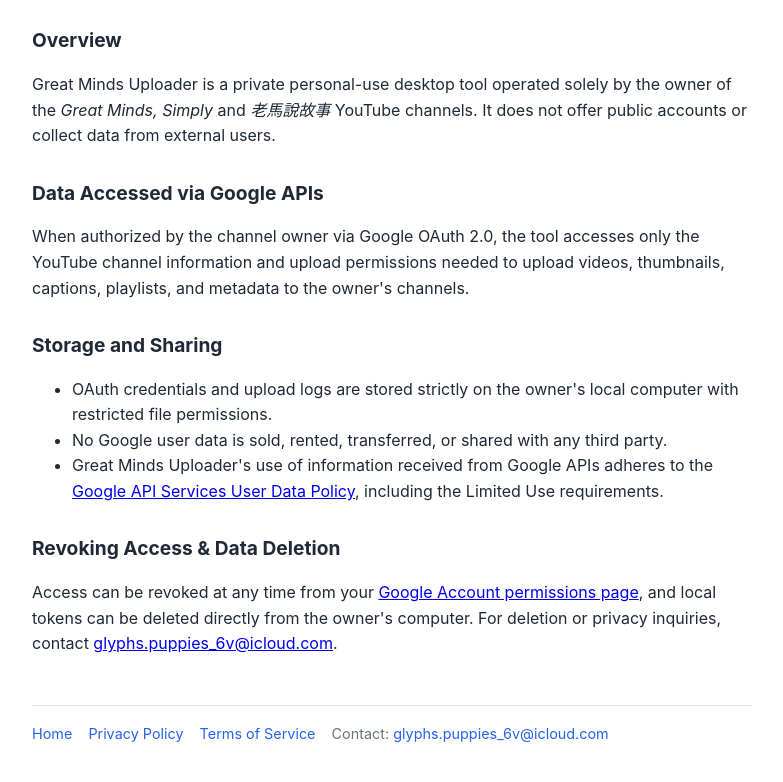
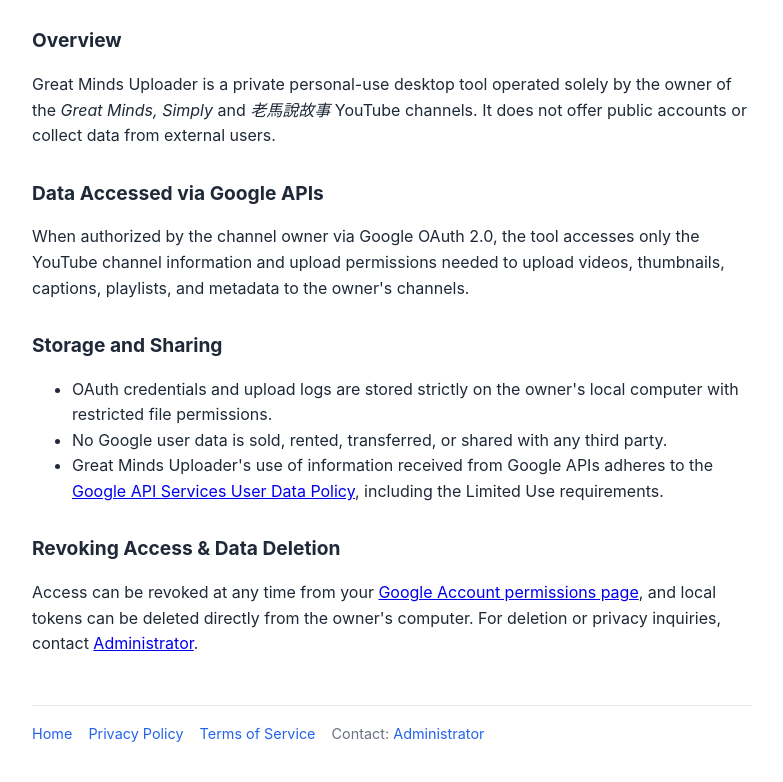
Before and after one commit to greatmindssimply/greatmindssimply.github.io, a plain HTML site: page privacy.html in a window 1280 px wide. Shown: the part 198-980 px from the top of the page, without its empty margins (248-1031 px from the left). Drawn offline with Linux system fonts and the light colour scheme.

Commit message:
Update privacy.html

```diff
--- a/privacy.html
+++ b/privacy.html
@@ -38,12 +38,12 @@
   </ul>
 
   <h2>Revoking Access &amp; Data Deletion</h2>
-  <p>Access can be revoked at any time from your <a href="https://myaccount.google.com/permissions">Google Account permissions page</a>, and local tokens can be deleted directly from the owner's computer. For deletion or privacy inquiries, contact <a href="mailto:glyphs.puppies_6v@icloud.com">glyphs.puppies_6v@icloud.com</a>.</p>
+  <p>Access can be revoked at any time from your <a href="https://myaccount.google.com/permissions">Google Account permissions page</a>, and local tokens can be deleted directly from the owner's computer. For deletion or privacy inquiries, contact <a href="mailto:glyphs.puppies_6v@icloud.com">Administrator</a>.</p>
   <footer>
     <a href="index.html">Home</a>
     <a href="privacy.html">Privacy Policy</a>
     <a href="terms.html">Terms of Service</a>
-    <span>Contact: <a href="mailto:glyphs.puppies_6v@icloud.com">glyphs.puppies_6v@icloud.com</a></span>
+    <span>Contact: <a href="mailto:glyphs.puppies_6v@icloud.com">Administrator</a></span>
   </footer>
 </body>
 </html>
```
